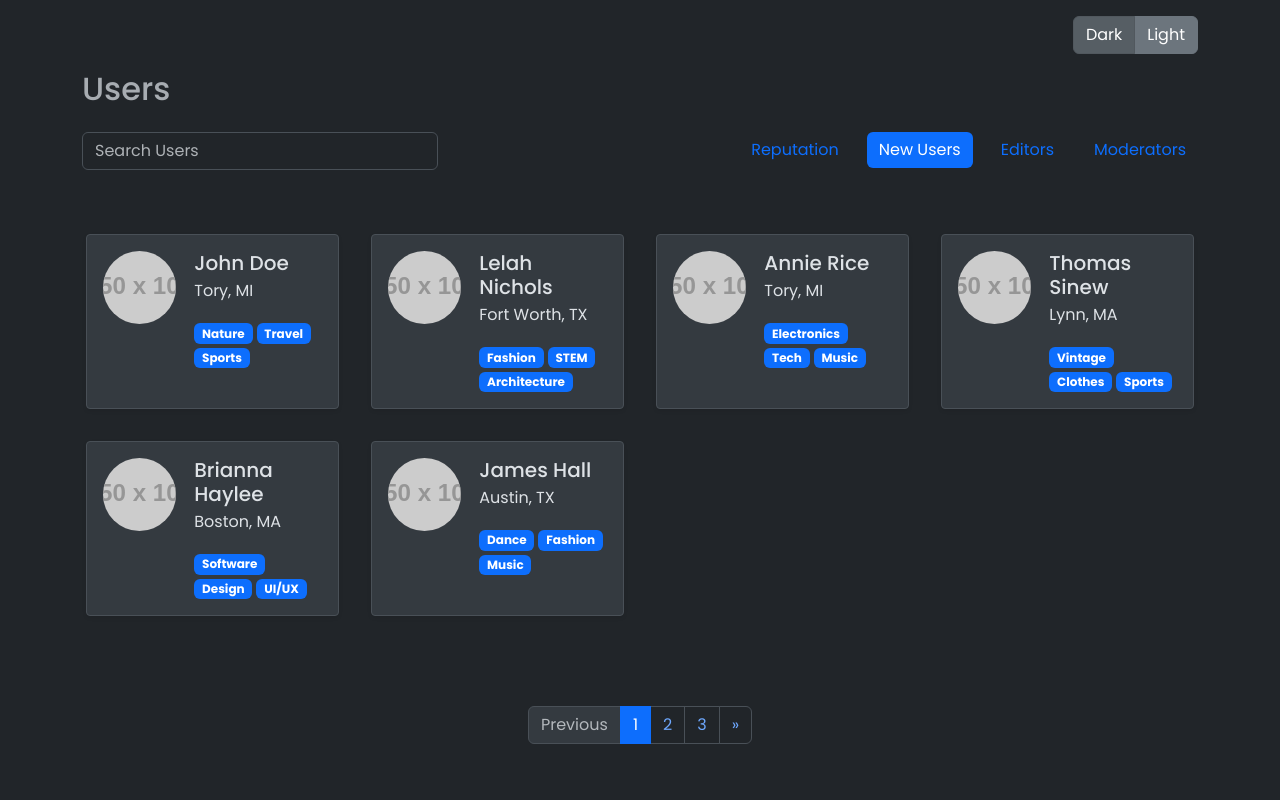
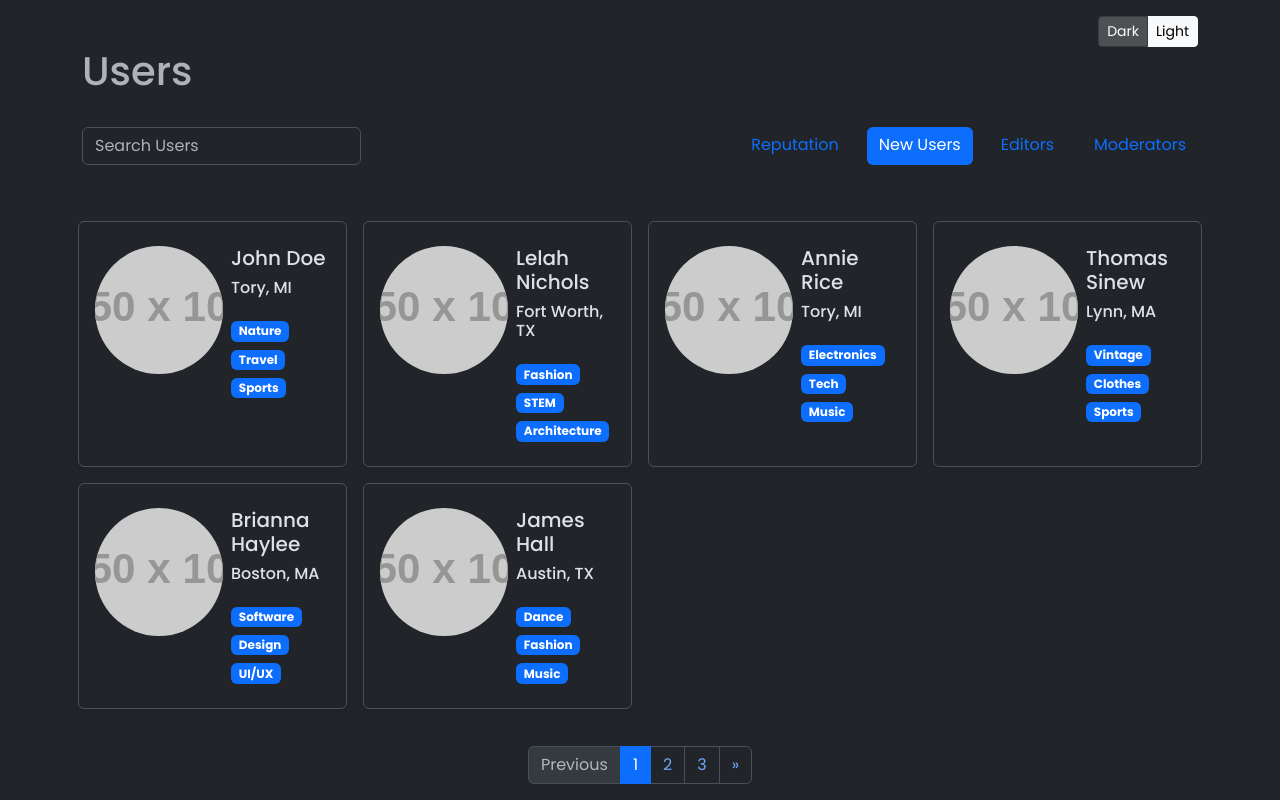
Before and after one commit to m7moudGadallah/Bootstrap-Sandbox, a plain HTML site: page mini-projs/user-list/index.html in a window 1280 px wide. Drawn offline with nearby package versions, Linux system fonts and the light colour scheme; placeholder pictures from the web are drawn by us.

Commit message:
feat(mini-proj): enhance user-list proj

```diff
--- a/mini-projs/user-list/index.html
+++ b/mini-projs/user-list/index.html
@@ -10,83 +10,72 @@
     <link rel="stylesheet" href="./css/style.css" />
   </head>
   <body>
-    <div class="container vstack mt-3" style="min-height: 95vh;">
-      <header class="mb-5">
-        <div class="vstack gap-3">
-          <!-- Dark and Light Mode Toggles -->
-          <div class="d-flex justify-content-end">
-            <div class="btn-group">
-              <button
-                class="btn theme-btn btn-secondary active"
-                data-theme="dark">
+    <div class="container vstack pt-3" style="min-height: 100vh">
+      <!-- Header -->
+      <head class="container mt-5">
+        <!-- Dark & light mode -->
+        <div class="d-flex">
+          <div class="btn-group ms-auto" id="themeBtnGroup">
+            <button class="btn btn-dark active btn-sm" data-theme="dark">
               Dark
             </button>
-              <button class="btn theme-btn btn-secondary" data-theme="light">
+            <button class="btn btn-light btn-sm" data-theme="light">
               Light
             </button>
           </div>
         </div>
 
         <!-- Title -->
-          <h2 class="text-secondary-emphasis">Users</h2>
+        <h1 class="text-muted">Users</h1>
 
-          <!-- Search and Filters -->
-          <div class="row g-4 justify-content-md-between">
-            <div class="col-md-4">
+        <!-- Search & Filters -->
+        <div class="d-flex flex-wrap gap-4 mt-4">
+          <div class="col-12 col-lg-3">
             <input
               type="search"
               placeholder="Search Users"
-                class="form-control fs-6" />
+              class="form-control" />
           </div>
-            <div class="col-md-8">
-              <div
-                class="hstack gap-1 gap-lg-3 justify-content-md-end flex-wrap">
-                <a href="#" class="btn btn-outline-primary border-0"
-                  >Reputation</a
+          <div class="d-flex flex-wrap gap-3 ms-lg-auto">
+            <a href="#" class="btn btn-outline-primary border-0">Reputation</a
             ><a href="#" class="btn btn-outline-primary border-0 active"
               >New Users</a
             ><a href="#" class="btn btn-outline-primary border-0">Editors</a
-                ><a href="#" class="btn btn-outline-primary border-0"
-                  >Moderators</a
-                >
+            ><a href="#" class="btn btn-outline-primary border-0">Moderators</a>
           </div>
         </div>
-          </div>
-        </div>
-      </header>
+      </head>
 
-      <main class="vstack flex-grow-1">
-        <!-- User cards -->
+      <!-- Main -->
+      <main class="flex-grow-1 mt-5 d-flex flex-column">
+        <!-- Cards -->
         <div
           class="row row-cols-1 row-cols-md-2 row-cols-lg-3 row-cols-xl-4"
-          id="usersContainer">
-          <!-- <div class="col p-3">
-            <div
-              class="container h-100 bg-body-secondary border border-1 rounded-1 shadow-lg p-3">
-              <div class="d-flex flex-wrap justify-content-between">
-                <div class="col-4">
+          id="userCardsContainer">
+          <!-- <div
+            class="col"
+            data-bs-toggle="tooltip"
+            data-bs-title="johndoe@email.com">
+            <div class="d-flex gap-2 p-3 border border-1 rounded-2 shadow-sm">
               <img
                 src="https://fakeimg.pl/250x100/"
-                    class="w-100 object-fit-cover rounded-circle"
-                    style="aspect-ratio: 1" />
-                </div>
-                <div class="col-7">
-                  <div class="mb-4 lh-1">
+                class="rounded-circle object-fit-cover d-block"
+                style="width: 8rem; height: 8rem" />
+              <div class="d-flex flex-column bg-text-secondary">
                 <h5>John Doe</h5>
-                    <p class="fs-6">Tory MI</p>
-                  </div>
-                  <div class="d-flex flex-wrap gap-1">
-                    <div class="badge text-bg-primary">Software</div>
-                    <div class="badge text-bg-primary">Music</div>
-                    <div class="badge text-bg-primary">Sports</div>
-                  </div>
+                <p class="h6">Tory, MI</p>
+                <div class="d-flex flex-wrap gap-2 mt-3">
+                  <div class="badge bg-primary">Item</div>
+                  <div class="badge bg-primary">Item</div>
+                  <div class="badge bg-primary">Item</div>
                 </div>
               </div>
             </div>
           </div> -->
         </div>
+
         <!-- Pagination -->
-        <div class="container d-flex justify-content-center mt-auto py-3">
+        <div class="d-flex justify-content-center align-items-center mt-auto">
           <nav aria-label="Page navigation example">
             <ul class="pagination">
               <li class="page-item disabled">
@@ -98,7 +87,9 @@
               <li class="page-item"><a class="page-link" href="#">2</a></li>
               <li class="page-item"><a class="page-link" href="#">3</a></li>
               <li class="page-item">
-                <a class="page-link" href="#" aria-label="Next">&raquo;</a>
+                <a class="page-link" href="#" aria-label="Next">
+                  <span aria-hidden="true">&raquo;</span>
+                </a>
               </li>
             </ul>
           </nav>
--- a/mini-projs/user-list/js/index.js
+++ b/mini-projs/user-list/js/index.js
@@ -1,22 +1,30 @@
 import './bootstrap.bundle.js';
-import { users } from './users.js';
 import { userCardComponent } from './user-card.component.js';
+import { users } from './users.data.js';
 
-// Selecting Elements
-const themeBtns = document.querySelectorAll('.theme-btn');
-const userCardsContainer = document.getElementById('usersContainer');
-
-// Dark Mode Handling
-themeBtns.forEach(btn => {
-  btn.addEventListener('click', () => {
-    const theme = btn.dataset.theme;
-    themeBtns.forEach(btn => btn.classList.remove('active'));
-    btn.classList.add('active');
-    document.documentElement.setAttribute('data-bs-theme', theme);
+// Handling Themes
+var theme = localStorage.getItem('theme') ?? 'dark';
+const themeBtnGroup = document.querySelector('#themeBtnGroup');
+document.documentElement.setAttribute('data-bs-theme', theme);
+Array.from(themeBtnGroup.children).forEach(btn => {
+  btn.addEventListener('click', e => {
+    const btnTheme = btn.dataset.theme;
+    if (btnTheme == 'dark' || btnTheme == 'light') {
+      theme = btnTheme;
+      localStorage.setItem('theme', theme);
+      document.documentElement.setAttribute('data-bs-theme', theme);
+    }
   });
 });
 
-// Load users
-userCardsContainer.innerHTML = users
+// Enable Tooltips
+const tooltipTriggerList = document.querySelectorAll(
+  '[data-bs-toggle="tooltip"]'
+);
+const tooltipList = [...tooltipTriggerList].map(
+  tooltipTriggerEl => new bootstrap.Tooltip(tooltipTriggerEl)
+);
+
+document.getElementById('userCardsContainer').innerHTML = users
   .map(user => userCardComponent(user))
   .join('');
--- a/mini-projs/user-list/js/user-card.component.js
+++ b/mini-projs/user-list/js/user-card.component.js
@@ -1,51 +1,27 @@
-// export const userCardComponent = user => `
-//           <div class="col p-2" title="${user.email}">
-//           <div class="container h-100 border bg-body-secondary rounded-2 p-3 shadow">
-//             <div class="d-flex gap-2">
-//               <div class="col-5">
-//                 <img src="${
-//                   user.photo
-//                 }" class="rounded-circle w-100 object-fit-cover" style="aspect-ratio: 1;" />
-//               </div>
-//               <div class="col-6">
-//                 <h5 class="fw-semibold">${user.username}</h5>
-//                 <p class="h6 fw-medium">${user.city}</p>
-//                 <div class="d-flex flex-wrap gap-3">
-//                   ${user.interests
-//                     .map(item => `<div class="badge bg-primary">${item}</div>`)
-//                     .join('')}
-//                 </div>
-//               </div>
-//             </div>
-//           </div>
-//         </div>
-// `;
-
 const interestsComponent = interests =>
   interests
-    .map(item => `<div class="badge text-bg-primary">${item}</div>`)
+    .map(item => ` <div class="badge bg-primary">${item}</div>`)
     .join('');
 
 export const userCardComponent = user => `
-          <div class="col p-3" title="Email: ${user.email}">
-            <div
-              class="container h-100 bg-body-secondary border border-1 rounded-1 shadow-sm p-3">
-              <div class="d-flex flex-wrap justify-content-between">
-                <div class="col-4">
-                  <img
-                    src="${user.photo}"
-                    class="w-100 object-fit-cover rounded-circle"
-                    style="aspect-ratio: 1" />
-                </div>
-                <div class="col-7">
-                  <div class="mb-4 lh-1">
-                    <h5>${user.username}</h5>
-                    <p class="fs-6">${user.city}</p>
-                  </div>
-                  <div class="d-flex flex-wrap gap-1">
-                    ${interestsComponent(user.interests)}
-                  </div>
+          <div
+            class="col p-2"
+            data-bs-toggle="tooltip"
+            data-bs-title="${user.email}">
+            <div class="container border border-1 rounded-2 shadow-sm h-100 px-3 py-4">
+            <div class="d-flex gap-2">
+              <img
+                src="https://fakeimg.pl/250x100/"
+                class="rounded-circle object-fit-cover d-block"
+                style="width: 8rem; height: 8rem" />
+              <div class="d-flex flex-column bg-text-secondary">
+                <h5>${user.username}</h5>
+                <p class="h6">${user.city}</p>
+                <div class="d-flex flex-wrap gap-2 mt-3">
+                ${interestsComponent(user.interests)}
                 </div>
               </div>
             </div>
-          </div>`;
+            </div>
+          </div>
+`;
--- /dev/null
+++ b/mini-projs/user-list/scss/_bootstrap.scss
@@ -0,0 +1 @@
+@import '../node_modules/bootstrap/scss/bootstrap';
--- /dev/null
+++ b/mini-projs/user-list/scss/style.scss
@@ -0,0 +1,9 @@
+@use './bootstrap';
+
+@import url('https://fonts.googleapis.com/css2?family=Poppins:ital,wght@0,100;0,200;0,300;0,400;0,500;0,600;0,700;0,800;0,900;1,100;1,200;1,300;1,400;1,500;1,600;1,700;1,800;1,900&display=swap');
+
+$font-stack: 'Poppins', 'sans-serif';
+
+* {
+  font-family: $font-stack;
+}
```
Also changed, not shown: mini-projs/user-list/js/users.data.js (renamed from mini-projs/user-list/js/users.js). Lines whose indentation alone changed are shown as unchanged.
